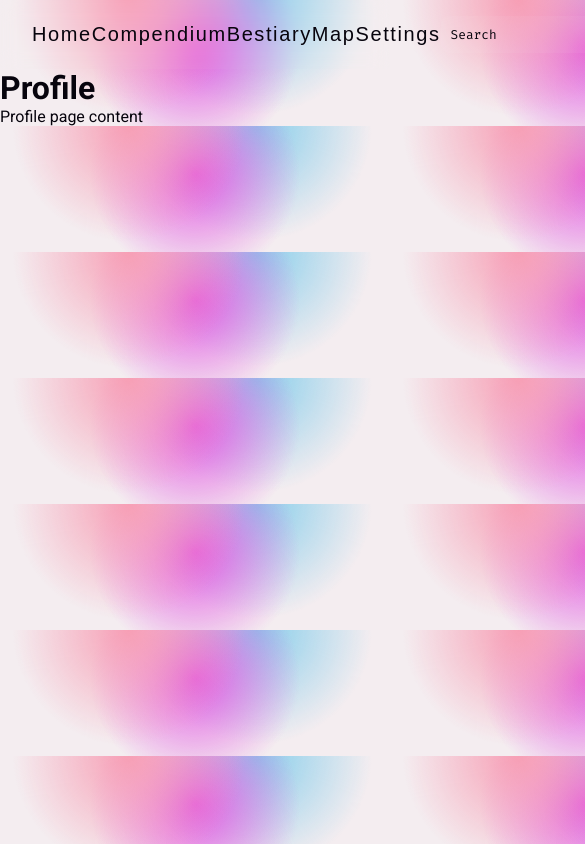
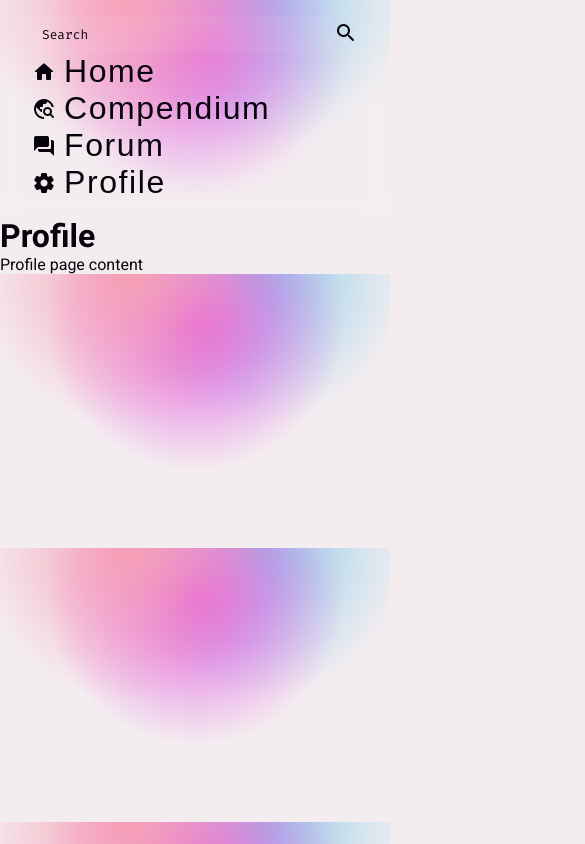
Before and after one commit to Cinnlight/Hyrule-Compendium, a Next.js app: page /profile in a window 390 px wide. Shown: the top 844 px of the page, 585 px wide, since content can reach past the window. Built offline with nearby package versions, Linux system fonts and the light colour scheme; a web font is replaced by a local one.

Commit message:
updated links and styling of nav bar

```diff
--- a/src/app/ui/components/nav.tsx
+++ b/src/app/ui/components/nav.tsx
@@ -5,26 +5,47 @@ export default function Nav() {
     return (
         <nav>
             <ul>
+                <Search />
                 <li>
                     <Link
                         href="/"
                     >
+                        <span className="material-icons-round">
+                            home
+                        </span>
                         Home
                     </Link>
                 </li>
                 <li>
-                    Compendium
+                    <Link
+                        href="/"
+                    >
+                        <span className="material-icons-round">
+                            travel_explore
+                        </span>
+                        Compendium
+                    </Link>
                 </li>
                 <li>
-                    Bestiary
+                    <Link
+                        href="/"
+                    >
+                        <span className="material-icons-round">
+                            forum
+                        </span>
+                        Forum
+                    </Link>
                 </li>
                 <li>
-                    Map
+                    <Link
+                        href="/profile"
+                    >
+                        <span className="material-icons-round">
+                            settings
+                        </span>
+                        Profile
+                    </Link>
                 </li>
-                <li>
-                    Settings
-                </li>
-                <Search />
             </ul>
         </nav>
     )
--- a/src/app/ui/components/searchbar.tsx
+++ b/src/app/ui/components/searchbar.tsx
@@ -8,9 +8,9 @@ export default function Search() {
                 placeholder="Search"
             />
             <button id="navSearchButton">
-            <span className="material-icons-round">
-                search
-            </span>
+                <span className="material-icons-round">
+                    search
+                </span>
             </button>
         </li>
     )
--- a/src/app/ui/globals.css
+++ b/src/app/ui/globals.css
@@ -63,6 +63,16 @@ nav {
       padding:0;
       font: 1.25rem var(--font-accent);
       letter-spacing:0.1rem;
+
+      a {
+        display:flex;
+        justify-content:space-between;
+        align-items:center;
+
+        span {
+          margin-right:0.5rem;
+        }
+      }
     }
 
     #searchBar {
@@ -97,3 +107,21 @@ nav {
     color-scheme: light;
   }
 }
+
+@media screen and (max-width: 766px) {
+  nav ul {
+    flex-direction:column;
+    align-items: flex-start;
+    li {
+      font-size:2rem;
+    }
+  }
+
+  #searchBar {
+    width:100%;
+  }
+
+  #navSearch {
+    width:100%;
+  }
+}
```
